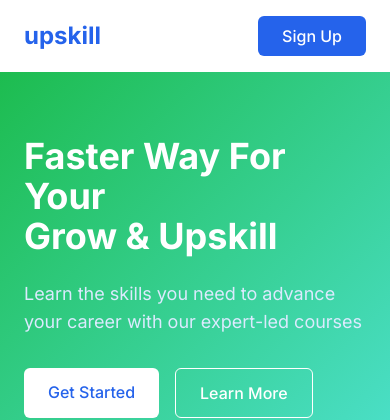
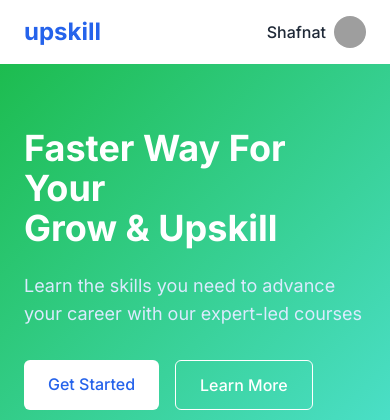
Before and after one commit to ShafnatFR/Kelas-Kita, a PHP site: page /INDEX1.php in a window 390 px wide. Shown: the top 420 px of the page. Run offline with PHP 8.4, Linux system fonts and the light colour scheme; a user stored in the database is signed in; some libraries are stand-ins or nearby versions; grey boxes are pictures that could not be loaded.

Commit message:
Update INDEX1.php

```diff
--- a/page/INDEX1.php
+++ b/page/INDEX1.php
@@ -1,4 +1,5 @@
 <?php
+include "db.php";
 // Database connection simulation
 $featuredCourses = [
     [
@@ -182,6 +183,7 @@ $toolsCount = "50+";
         }
     </style>
 </head>
+<?php session_start(); ?>
 <body class="bg-gray-50">
     <!-- Navigation Bar -->
     <nav class="bg-white py-4 px-6 shadow-sm">
@@ -198,8 +200,15 @@ $toolsCount = "50+";
                 </div>
             </div>
             <div class="flex items-center space-x-4">
-                <a href="#" class="hidden md:inline-block text-gray-600 hover:text-gray-900 px-4 py-2">Log in</a>
-                <a href="#" class="bg-blue-600 text-white px-6 py-2 rounded-md font-medium hover:bg-blue-700 transition">Sign Up</a>
+                <?php if (isset($_SESSION['username'])): ?>
+                    <div class="flex items-center space-x-2">
+                        <a href="setting-profil.php" class="text-gray-800 font-medium hover:underline"><?= htmlspecialchars($_SESSION['username']) ?></a>
+                        <img src="https://ui-avatars.com/api/?name=<?= urlencode($_SESSION['username']) ?>&background=0D8ABC&color=fff&rounded=true&size=32" alt="Profile" class="rounded-full w-8 h-8">
+                    </div> <!-- <- Tambahan penutup div di sini -->
+                <?php else: ?>
+                    <a href="HalamanSignIn.php" class="hidden md:inline-block text-gray-600 hover:text-gray-900 px-4 py-2">Log in</a>
+                    <a href="HalamanSignUp.php" class="bg-blue-600 text-white px-6 py-2 rounded-md font-medium hover:bg-blue-700 transition">Sign Up</a>
+                <?php endif; ?>
             </div>
         </div>
     </nav>
```
